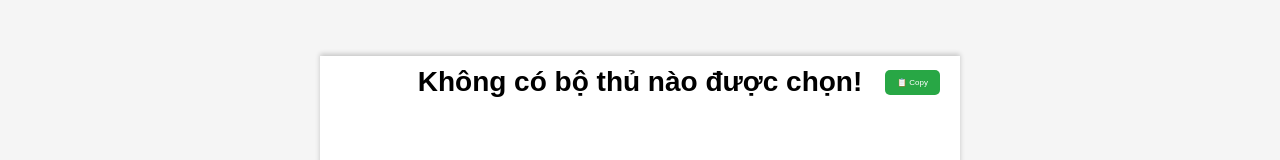
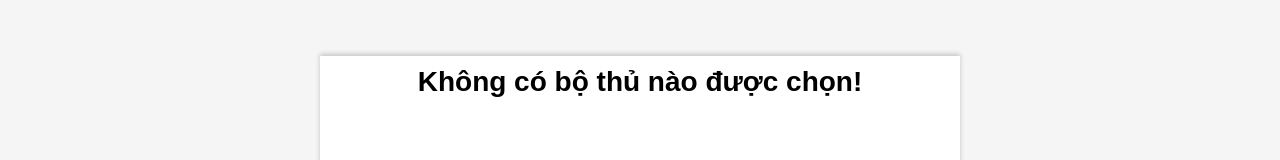
Before and after one commit to TonyPham1403/tuvung, a plain HTML site: page quiz.html in a window 1280 px wide. Shown: the part 244-404 px from the top of the page. Drawn offline with Linux system fonts and the light colour scheme.

Commit message:
Update quiz.html

```diff
--- a/quiz.html
+++ b/quiz.html
@@ -384,7 +384,7 @@
             <!-- <div class="question" id="question"></div> -->
             <div class="question-container">
                 <div class="question" id="question"></div>
-                <button id="copyButton" class="copy-btn">📋 Copy</button>
+<!--                 <button id="copyButton" class="copy-btn">📋 Copy</button> -->
             </div>
 
             <div class="options-container" id="answers"></div>
```
